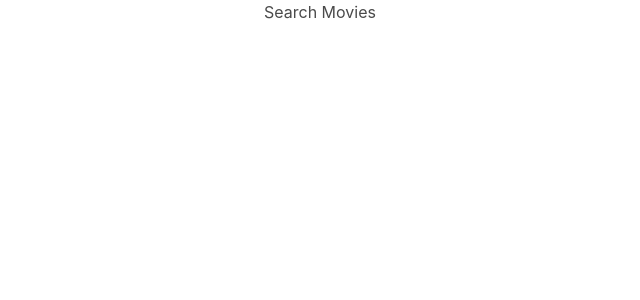
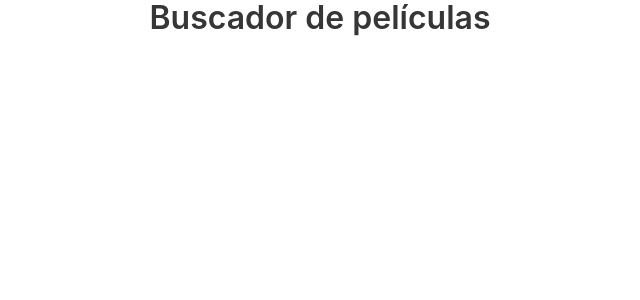
Before and after one commit to hmraul/search-movies, a React (Create React App) app: page / in a window 1280 px wide. Shown: the top 300 px of the page, without its empty margins (320-960 px from the left). Built offline with nearby package versions, Linux system fonts and the light colour scheme.

Commit message:
Adding a title

```diff
--- a/src/App.js
+++ b/src/App.js
@@ -1,11 +1,12 @@
 import React from 'react';
 import './App.css';
 import 'bulma/css/bulma.css'
+import {Title} from './components/Title';
 
 function App() {
   return (
     <div className="App">
-      <h3>Search Movies</h3>
+      <Title>Buscador de películas</Title>
     </div>
   );
 }
--- /dev/null
+++ b/src/components/Title.js
@@ -0,0 +1,5 @@
+import React  from 'react'
+
+export const Title = ( { children } ) => (
+  <h1 className="title">{children}</h1>
+)
```
